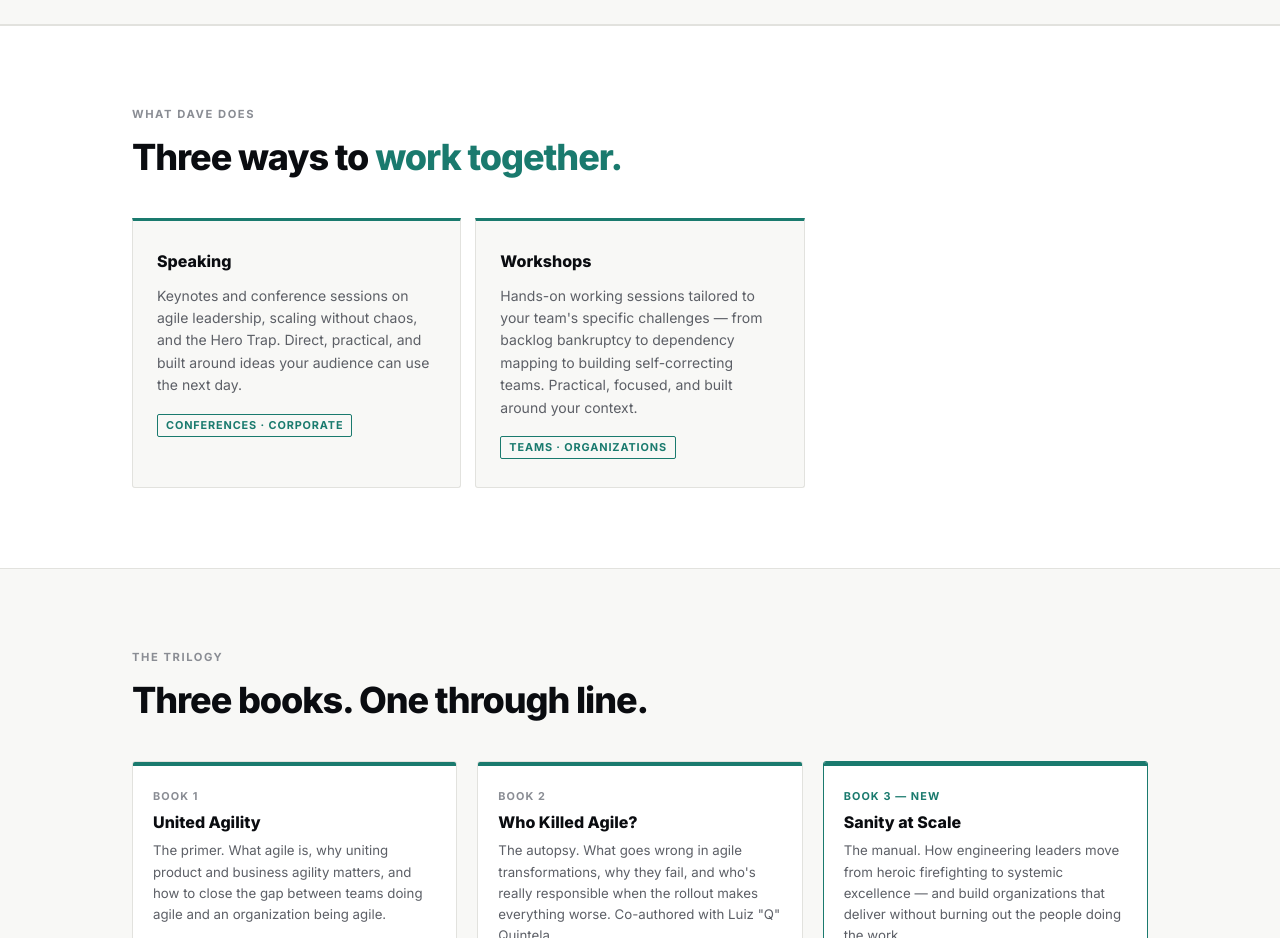
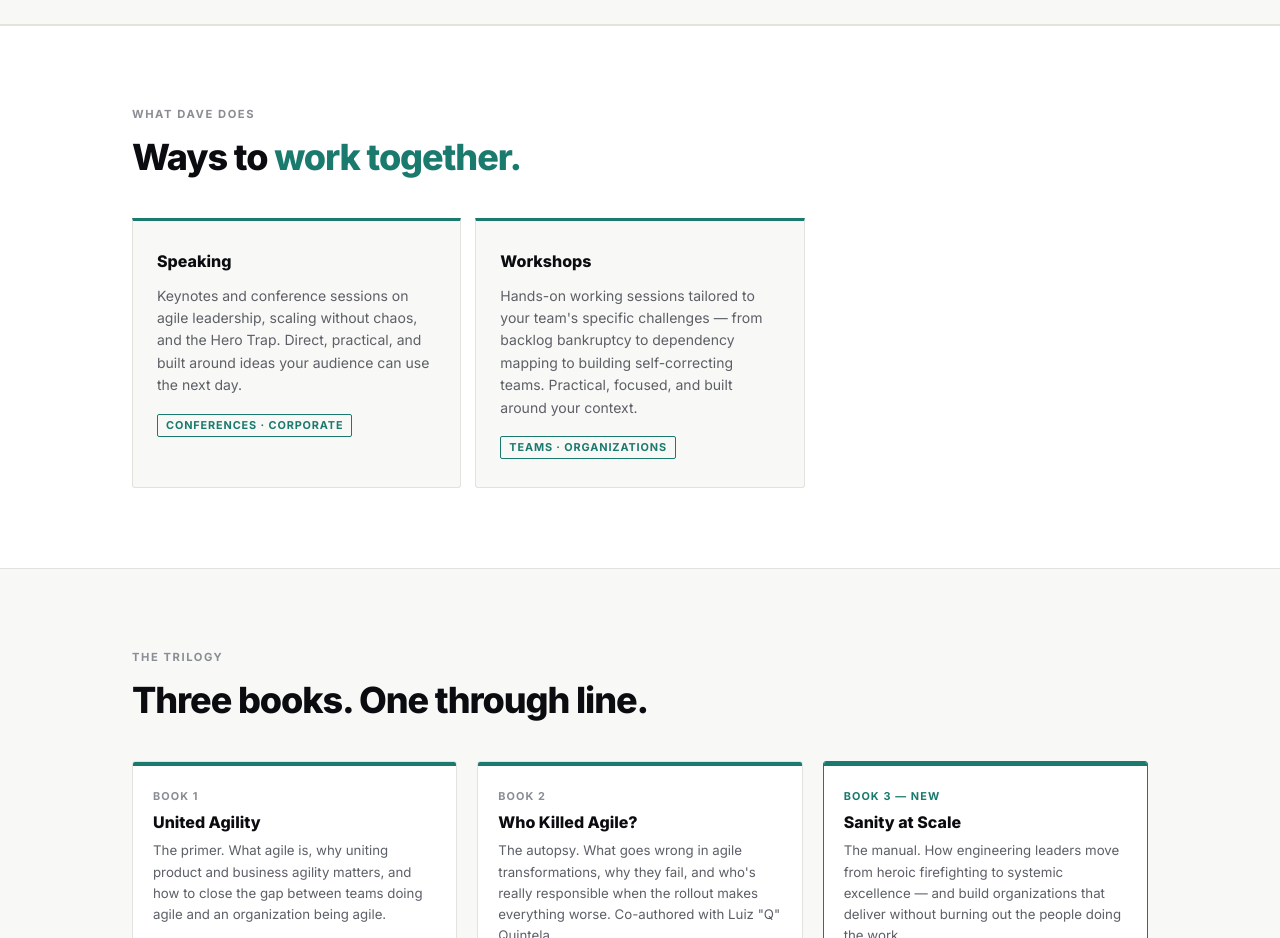
Before and after one commit to daveborzillo/bwow-website, a plain HTML site: page about.html in a window 1280 px wide. Shown: the part 960-1898 px from the top of the page. Drawn offline with Linux system fonts and the light colour scheme.

Commit message:
Update about.html

```diff
--- a/about.html
+++ b/about.html
@@ -289,7 +289,7 @@ footer { background: var(--paper); border-top: 1px solid var(--border); padding:
 <section class="section section-alt">
   <div class="container">
     <div class="eyebrow-neutral">What Dave does</div>
-    <h2>Three ways to <span>work together.</span></h2>
+    <h2>Ways to <span>work together.</span></h2>
     <div class="services-grid">
       <div class="service-card">
         <h3>Speaking</h3>
```
